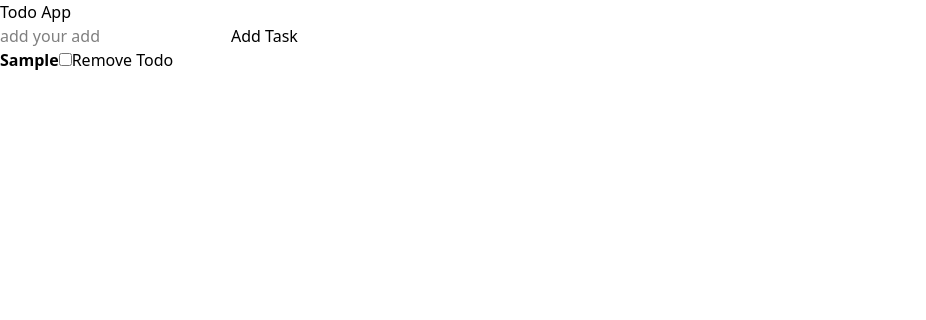
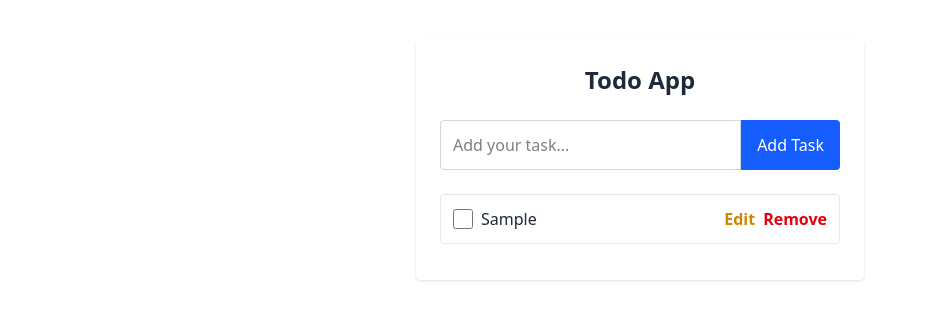
Before and after one commit to chiragbhoi01/coding-practice, a React (Vite) app: page / in a window 1280 px wide. Both pictures are taken after typing "Sample" into the empty fields and a click on the button "Add Task". Shown: the top 320 px of the page, without its empty margins (0-926 px from the left). Built offline with nearby package versions, Linux system fonts and the light colour scheme.

Commit message:
Day 49 feat: add TodoApp component for task management and update App to include it

```diff
--- a/src/App.jsx
+++ b/src/App.jsx
@@ -10,7 +10,7 @@
 // import Parent29 from './components/Day29/Parent29'
 // import Todo from "./components/Day37/Todo"
 import TODOAPPDAY45 from "./components/Day45/Day45.tsx"
-import TODOAPPDAY48 from "./components/Day48/Todo48.tsx"
+import TODOAPPDAY49 from "./components/Day49/TodoApp.tsx"
 
 
 function App() {
@@ -37,7 +37,8 @@ function App() {
       {/* <Parent29/> */}
       {/* <Todo/> */}
       {/* <TODOAPPDAY45/> */}
-      <TODOAPPDAY48/>
+      {/* <TODOAPPDAY48/> */}
+      <TODOAPPDAY49/>
 
 
 
--- /dev/null
+++ b/src/components/Day49/TodoApp.tsx
@@ -0,0 +1,160 @@
+import { useEffect, useState } from "react";
+
+type TODOS = {
+  task: string;
+  id: number;
+  completed: boolean;
+};
+
+export default function TodoApp() {
+  const [todo, setTodo] = useState<string>("");
+  const [todos, setTodos] = useState<TODOS[]>([]);
+  const [editId, setEditId] = useState<null | number>(null);
+  const [editTodo, setEditTodo] = useState<string>("");
+
+  const addTodo = () => {
+    const trimmedTodo = todo.trim();
+    if (!trimmedTodo || todos.some((t) => t.task === trimmedTodo)) return;
+    const newTodo: TODOS = {
+      id: Math.random(),
+      task: trimmedTodo,
+      completed: false,
+    };
+    setTodos((prevTodos) => [...prevTodos, newTodo]);
+    setTodo("");
+  };
+
+  const removeTodo = (id: number) => {
+    setTodos(todos.filter((t) => t.id !== id));
+    if (editId === id) {
+      setEditId(null);
+      setEditTodo("");
+    }
+  };
+
+  const toggle = (id: number) => {
+    setTodos((prevTodos) =>
+      prevTodos.map((todo) =>
+        todo.id === id ? { ...todo, completed: !todo.completed } : todo
+      )
+    );
+  };
+
+  const startEdit = (id: number, currentTask: string) => {
+    setEditId(id);
+    setEditTodo(currentTask);
+  };
+
+  const saveEdit = () => {
+    if (editTodo.trim() === "") return;
+    if (todos.some((t) => t.task === editTodo.trim() && t.id !== editId))
+      return;
+    setTodos((prevTodos) =>
+      prevTodos.map((todo) =>
+        todo.id === editId ? { ...todo, task: editTodo.trim() } : todo
+      )
+    );
+    setEditId(null);
+    setEditTodo("");
+  };
+
+  const cancelEdit = () => {
+    setEditId(null);
+    setEditTodo("");
+  };
+  useEffect(() => {
+    localStorage.setItem("todos", JSON.stringify(todos));
+  }, [todos]);
+
+  return (
+    <div className="max-w-md mx-auto mt-10 p-6 bg-white rounded shadow">
+      <h1 className="text-2xl font-bold text-center mb-6 text-gray-800">
+        Todo App
+      </h1>
+      <div className="flex mb-6">
+        {editId === null ? (
+          <>
+            <input
+              type="text"
+              placeholder="Add your task..."
+              onChange={(e) => setTodo(e.target.value)}
+              value={todo}
+              className="flex-grow p-3 border border-gray-300 rounded-l focus:outline-none focus:ring-2 focus:ring-blue-500"
+            />
+            <button
+              onClick={addTodo}
+              className="bg-blue-600 text-white px-4 rounded-r hover:bg-blue-700 transition"
+            >
+              Add Task
+            </button>
+          </>
+        ) : (
+          <>
+            <input
+              type="text"
+              placeholder="Edit your task..."
+              onChange={(e) => setEditTodo(e.target.value)}
+              value={editTodo}
+              className="flex-grow p-3 border border-gray-300 rounded-l focus:outline-none focus:ring-2 focus:ring-blue-500"
+            />
+            <button
+              onClick={saveEdit}
+              className="bg-green-600 text-white px-4 hover:bg-green-700 transition"
+            >
+              Save
+            </button>
+            <button
+              onClick={cancelEdit}
+              className="bg-gray-400 text-white px-4 ml-2 rounded-r hover:bg-gray-500 transition"
+            >
+              Cancel
+            </button>
+          </>
+        )}
+      </div>
+      <div>
+        {todos.length === 0 ? (
+          <h2 className="text-center text-gray-500">Add Your Task</h2>
+        ) : (
+          todos.map(({ task, id, completed }) => (
+            <div
+              key={id}
+              className="flex items-center justify-between mb-3 p-3 border border-gray-200 rounded"
+            >
+              <label className="flex items-center space-x-2">
+                <input
+                  type="checkbox"
+                  checked={completed}
+                  onChange={() => toggle(id)}
+                  className="form-checkbox h-5 w-5 text-blue-600"
+                />
+                <span
+                  className={
+                    completed ? "line-through text-gray-400" : "text-gray-800"
+                  }
+                >
+                  {task}
+                </span>
+              </label>
+
+              <div className="space-x-2">
+                <button
+                  onClick={() => startEdit(id, task)}
+                  className="text-yellow-600 hover:text-yellow-800 font-semibold"
+                >
+                  Edit
+                </button>
+                <button
+                  onClick={() => removeTodo(id)}
+                  className="text-red-600 hover:text-red-800 font-semibold"
+                >
+                  Remove
+                </button>
+              </div>
+            </div>
+          ))
+        )}
+      </div>
+    </div>
+  );
+}
```
